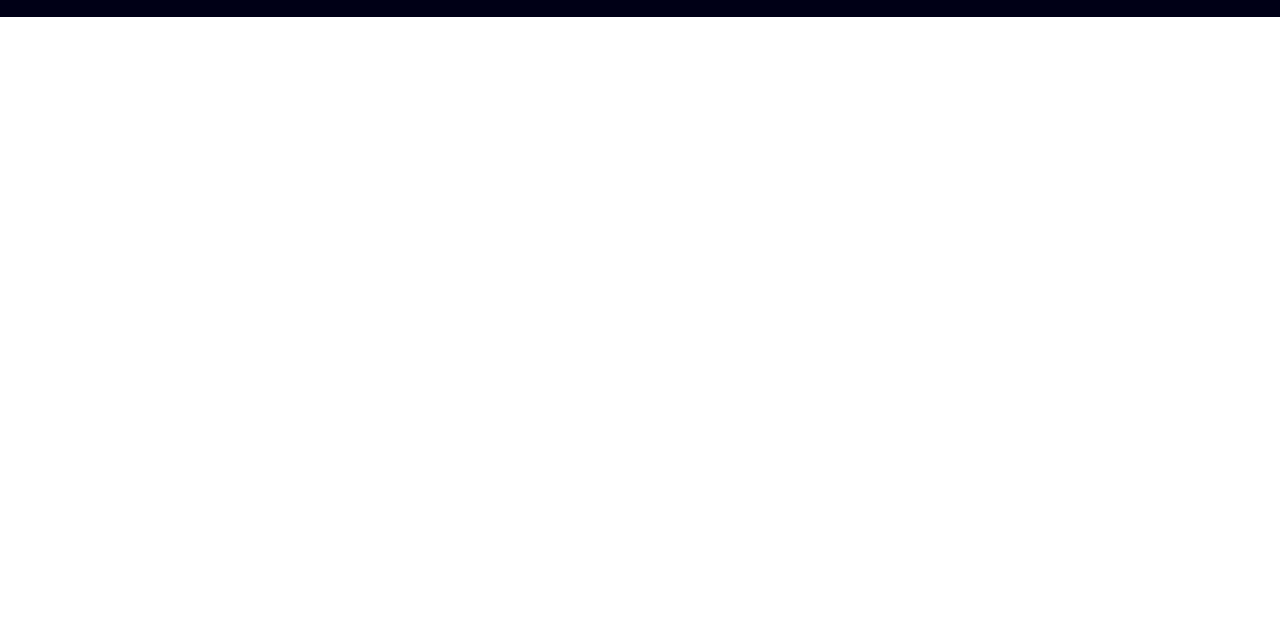
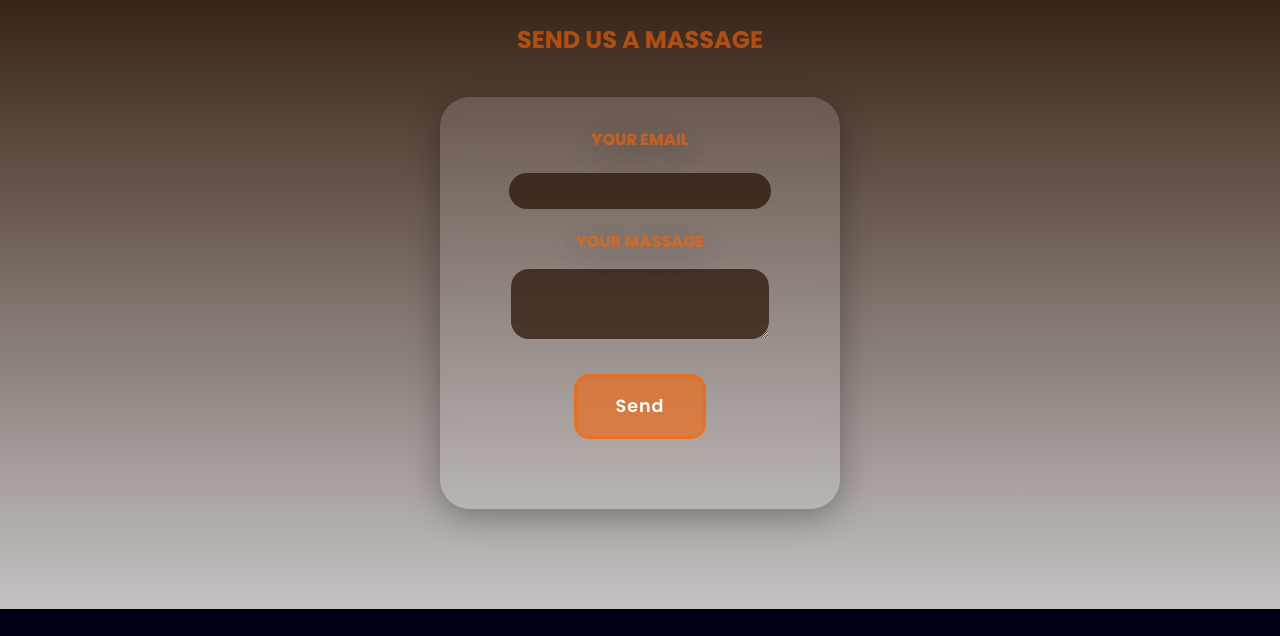
Before and after one commit to ahmeds12s/ElkhayatPortifolio, a plain HTML site: page index.html in a window 1280 px wide. Shown: the part 4229-4865 px from the top of the page. Before the commit the page ends 4246 px from the top, so only its background shows below. Drawn offline with Linux system fonts and the light colour scheme.

Commit message:
Add files via upload

```diff
--- a/index.html
+++ b/index.html
@@ -141,6 +141,26 @@
             </div>
         </div>
     </section>
+    <section class="email">
+        <h2 class="title">SEND US A MASSAGE</h2>
+        <!-- modify this form HTML and place wherever you want your form -->
+        <form id="myform"
+            action="https://formspree.io/f/xrezpdvg"
+            method="POST"
+            target="hidden-iframe"
+            onsubmit="this.reset();">
+            <label class="elabel">Your email</label>
+            <input id="input-box" type="email" name="email">
+
+            <label class="elabel">your massage</label>
+            <textarea name="message" class="massage"></textarea>
+            <p id="error" class="error">Please enter your email</p>
+            <p id="list-container" class="list">massage sent !</p>
+            <!-- your other form fields go here -->
+            <button type="submit" class="emailBtn" onclick="AddTask()">Send</button>
+        </form>
+        <iframe name="hidden_iframe" style="display:none;"></iframe>
+    </section>
 
 
     <footer class="footer">
@@ -153,6 +173,6 @@
             </div>
     </footer>
 
-
+<script src="main.js"></script>
 </body>
 </html>
--- /dev/null
+++ b/main.js
@@ -0,0 +1,20 @@
+const inputBox = document.getElementById("input-box");
+const listContainer = document.getElementById("list-container");
+const error = document.querySelector(".error");
+const done = document.querySelector(".list");
+
+function AddTask(){
+    if (inputBox.value === ''){
+        document.querySelector(".error").style.display = "block";
+        document.querySelector(".list").style.display = "none";
+    }
+    else {
+        document.querySelector(".error").style.display = "none";
+        document.querySelector(".list").style.display = "block";
+    }
+
+    inputBox.value ="";
+}
+document.addEventListener.error.style.display = "none";
+document.addEventListener.done.style.display = "none";
+AddTask();
--- a/pstyle.css
+++ b/pstyle.css
@@ -7,6 +7,9 @@
      padding: 0;
      box-sizing: border-box;
      scroll-behavior: smooth;
+}
+body {
+    background-color: #271001;
 }
 header {
     background: rgba(255, 255, 255, 0.15);
@@ -284,7 +287,98 @@ section {
     scale: calc(1.1);
     cursor: pointer;
 }
+.email {
+    background: linear-gradient(#271001,#c5c2c2);
+    display: flex;
+    flex-direction: column;
+    align-items: center;
+    justify-content: center;
+    color: #f6650a9b;
+    text-align: center;
+}
 
+form {
+    width: 400px;
+    padding: 30px 15px;
+    margin-top:40px ;
+    border-radius: 30px;
+    background: rgba(255, 255, 255, 0.15);
+    backdrop-filter: blur(10px);
+    -webkit-backdrop-filter: blur(10px);
+    box-shadow: 0 8px 32px rgba(0, 0, 0, 0.3);
+    align-items: center;
+    justify-content: center;
+    display: flex;
+    text-align: center;
+    flex-direction: column;
+    gap: 15px;
+    transition: all 0.7s ease;
+}
+input {
+    font-size: 10px;
+    opacity: 0.7;
+    margin: 6px 0 5px 0;
+    padding: 10px 30px;
+    border: none;
+    border-radius: 18px;
+    transition: all 0.3s ease;
+    outline: none;
+    min-width: 200px;
+    background: #271001;
+    color: #f0f0f0;
+}
+input:hover , input:focus {
+    box-shadow: 0 8px 32px rgba(0, 0, 0, 0.3);
+}
+.massage {
+    border:none;
+    opacity: 0.7;
+    border-radius: 18px;
+    padding: 10px 8px;
+    outline: none;
+    min-height: 50px;
+    min-width: 200px;
+    background: #271001;
+    color: #f0f0f0;
+    transition: all 0.3s ease;
+    margin-bottom: 20px;
+    height: 70px;
+}
+.massage:hover , .massage:focus {
+    box-shadow: 0 8px 32px rgba(0, 0, 0, 0.3);
+}
+.elabel {
+    font-weight: 800;
+    text-shadow: 0 8px 32px rgba(0, 0, 0, 0.3);
+    text-transform: uppercase;
+}
+.emailBtn{
+
+    outline: none;
+    color: white;
+    background-color: #f6650a9b;
+    text-decoration: none;
+    font-size: 1.1em;
+    font-weight: 600;
+    display: inline-block;
+    padding: 0.9375em 2.1875em;
+    letter-spacing: 1px;
+    border-radius: 15px;
+    margin-bottom: 40px;
+    border: #f6650a74 solid 3px;
+    transition: 0.3s ease;
+}
+.emailBtn:hover {
+    background: none;
+    color: #f6650a9b;
+    box-shadow: 0 8px 32px rgba(0, 0, 0, 0.1);
+}
+.error {
+    display: none;
+}
+.list {
+    display: none;
+}
 @media (max-width:1023px) {
     header {
         padding: 12px 20px;
@@ -322,3 +416,31 @@ section {
         font-size: 10px;
     }
 }
+
+@media (max-width: 480px) {
+
+    .email {
+        padding: 20px 10px;
+    }
+
+    form {
+        padding: 20px 10px;
+        border-radius: 20px;
+    }
+
+    input,
+    .massage {
+        font-size: 12px;
+        padding: 10px 15px;
+    }
+
+    .emailBtn {
+        font-size: 1em;
+        padding: 12px 20px;
+    }
+}
+@media (max-width: 768px) {
+    form {
+        max-width: 350px;
+    }
+}
```
Also changed, not shown: 1 other file.
